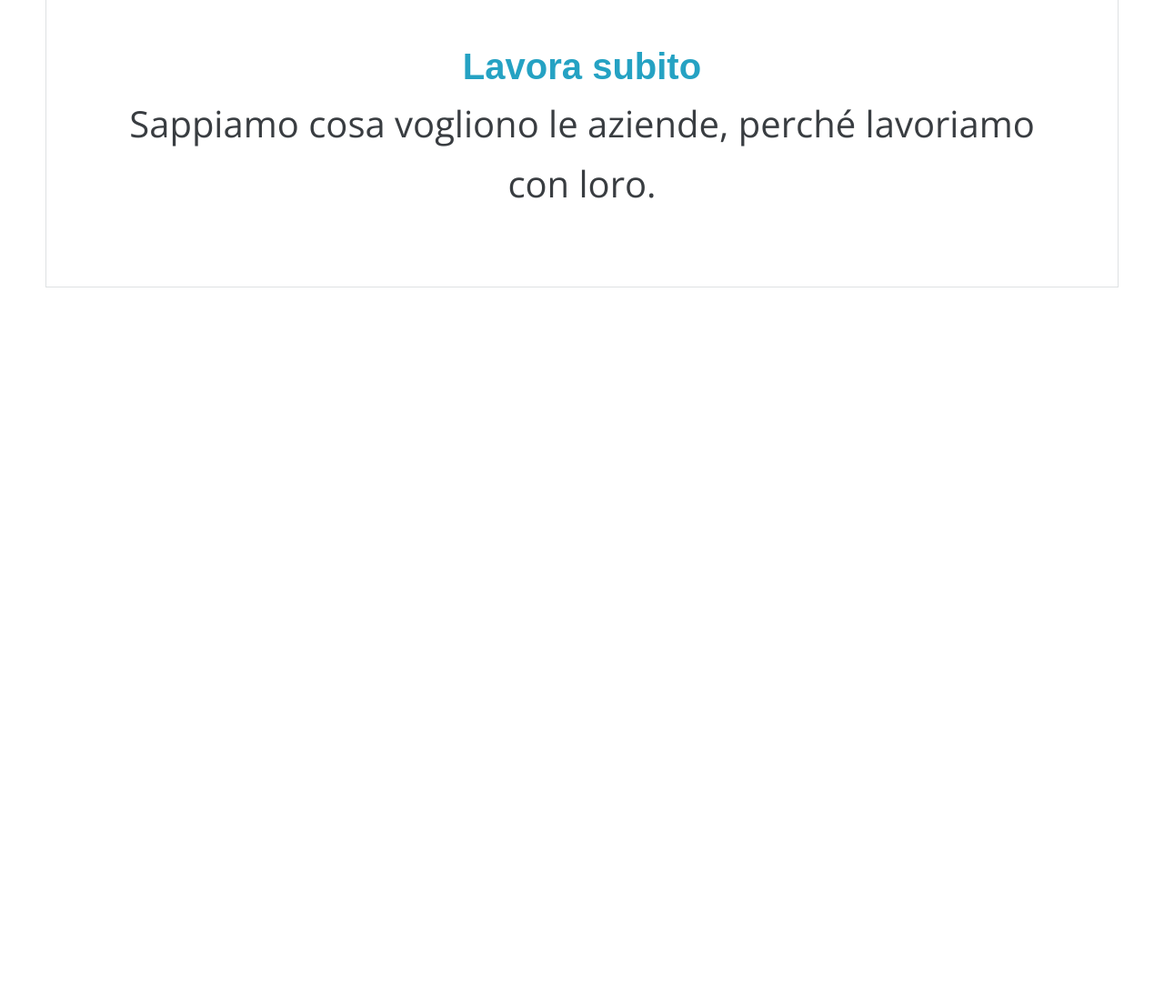
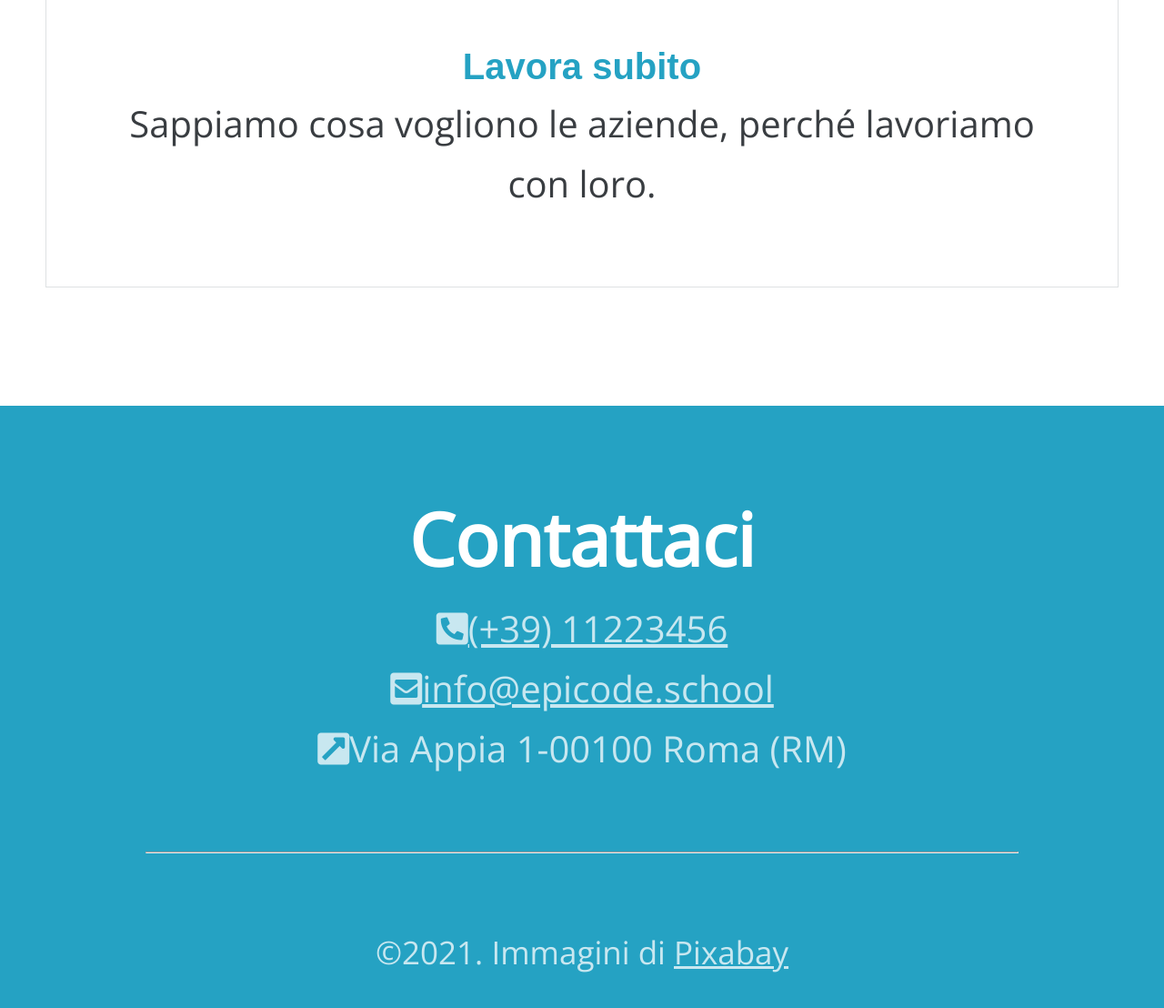
Before and after one commit to Federico-Poggi/progetto-venerdi-5, a plain HTML site: page index.html in a window 1280 px wide. Shown: the part 7365-8473 px from the top of the page at 91% size. Before the commit the page ends 7731 px from the top, so only its background shows below. Drawn offline with nearby package versions, Linux system fonts and the light colour scheme.

Commit message:
finished

```diff
--- a/Esercizio/css/style.css
+++ b/Esercizio/css/style.css
@@ -143,3 +143,35 @@ button{
 #obbiettivi-corso h3{
     padding-top: 1em;
 }
+/* footer */
+
+footer{
+    text-align: center;
+    background-color: #25a2c3;
+    color: #c8e7f0;
+    font-size: 40px;
+    padding: 80px;
+    padding-bottom: 150px;
+    margin-top: 130px;
+}
+
+footer h2{
+    color: white;
+    font-size: 80px;
+    font-weight: bolder;
+}
+
+hr{
+    margin: 80px;
+}
+
+a{
+    color:#c8e7f0;
+}
+
+#copy{
+    font-size: 35px;
+}
+#copy span{
+    text-decoration: underline;
+}
--- a/index.html
+++ b/index.html
@@ -92,7 +92,22 @@
           </div>
         </div>
       </main>
-      <footer></footer>
+      <footer>
+        <h2>Contattaci</h2>
+        <p>
+          <i class="fas fa-phone-square-alt"></i><a href="#">(+39) 11223456</a>
+        </p>
+        <p>
+          <i class="fas fa-envelope-square"></i
+          ><a href="#">info@epicode.school</a>
+        </p>
+        <p>
+          <i class="fas fa-external-link-square-alt"></i>Via Appia 1-00100 Roma
+          (RM)
+        </p>
+        <hr />
+        <p id="copy">&copy;2021. Immagini di <span id="pix">Pixabay</span></p>
+      </footer>
     </div>
   </body>
 </html>
```
